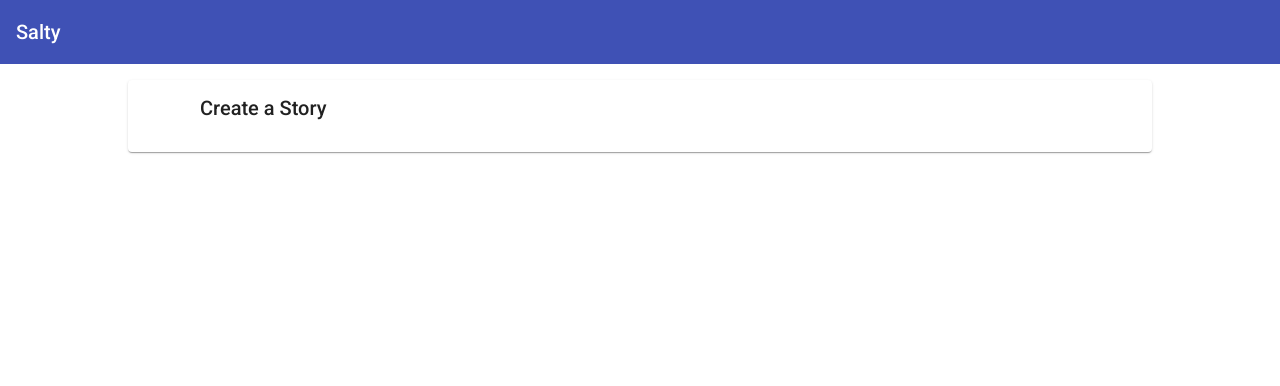
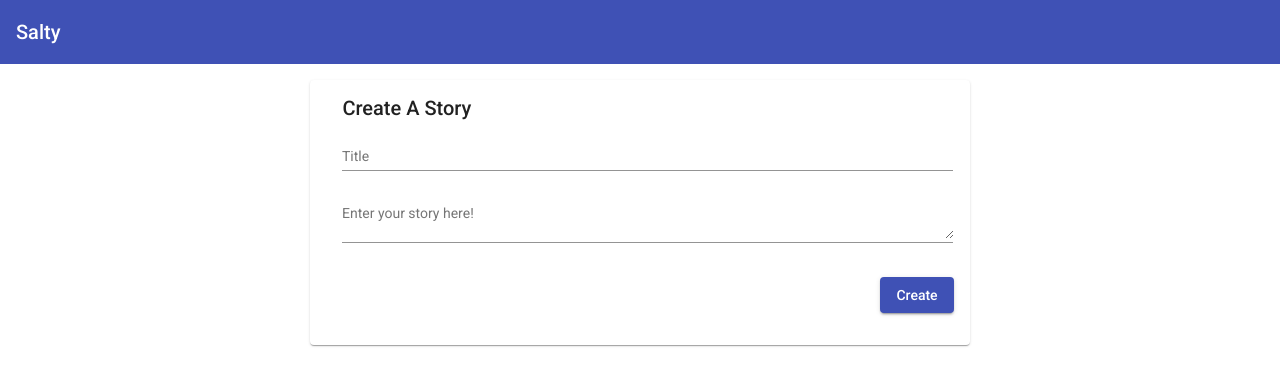
Before and after one commit to GBRBD/salty-angular, an Angular app: page / in a window 1280 px wide. Shown: the top 386 px of the page. Built offline with nearby package versions, Linux system fonts and the light colour scheme.

Commit message:
Add create a story form

```diff
--- a/src/app/app.component.scss
+++ b/src/app/app.component.scss
@@ -1,4 +1,4 @@
 main {
-  width: 80%;
+  width: 70%;
   margin: 1rem auto;
 }
--- a/src/app/app.module.ts
+++ b/src/app/app.module.ts
@@ -1,6 +1,5 @@
 import { BrowserModule } from '@angular/platform-browser';
 import { NgModule } from '@angular/core';
-import { BrowserAnimationsModule } from '@angular/platform-browser/animations';
 
 import { AppComponent } from './app.component';
 import { AppRoutingModule } from './app-routing.module';
@@ -15,7 +14,6 @@ import { StoryModule } from './story/story.module';
   imports: [
     BrowserModule,
     AppRoutingModule,
-    BrowserAnimationsModule,
     SharedModule,
     CoreModule,
     StoryModule
--- a/src/app/story/story-create/story-create.component.html
+++ b/src/app/story/story-create/story-create.component.html
@@ -1,9 +1,16 @@
 <mat-card>
   <mat-card-header>
-    <div mat-card-avatar class="example-header-image"></div>
-    <mat-card-title>Create a Story</mat-card-title>
+    <mat-card-title>Create A Story</mat-card-title>
   </mat-card-header>
   <mat-card-content>
-    <form></form>
+    <form class="kek" [formGroup]="createStoryForm">
+      <mat-form-field>
+        <input matInput placeholder="Title" />
+      </mat-form-field>
+      <mat-form-field>
+        <textarea matInput placeholder="Enter your story here!"></textarea>
+      </mat-form-field>
+      <button mat-raised-button color="primary">Create</button>
+    </form>
   </mat-card-content>
 </mat-card>
--- a/src/app/story/story-create/story-create.component.scss
+++ b/src/app/story/story-create/story-create.component.scss
@@ -0,0 +1,20 @@
+mat-card {
+  width: 70%;
+  margin: 1rem auto;
+}
+
+form {
+  display: flex;
+  flex-direction: column;
+  margin-left: 1rem;
+  align-items: flex-start;
+}
+
+mat-form-field {
+  width: 100%;
+}
+
+button {
+  align-self: flex-end;
+  margin: 1rem 0;
+}
--- a/src/app/story/story-create/story-create.component.ts
+++ b/src/app/story/story-create/story-create.component.ts
@@ -1,4 +1,5 @@
 import { Component, OnInit } from '@angular/core';
+import { FormBuilder, FormGroup } from '@angular/forms';
 
 @Component({
   selector: 'app-story-create',
@@ -6,10 +7,18 @@ import { Component, OnInit } from '@angular/core';
   styleUrls: ['./story-create.component.scss']
 })
 export class StoryCreateComponent implements OnInit {
+  createStoryForm: FormGroup;
 
-  constructor() { }
+  constructor(private fb: FormBuilder) {}
 
   ngOnInit() {
+    this.initializeForm();
   }
 
+  private initializeForm() {
+    this.createStoryForm = this.fb.group({
+      title: [''],
+      content: ['']
+    });
+  }
 }
```
Also changed, not shown: src/app/shared/angular-material.module.ts (+11 -1 lines), src/app/shared/shared.module.ts (+9 -1 lines), 1 other file (tests, documents, lock files or other folders).
